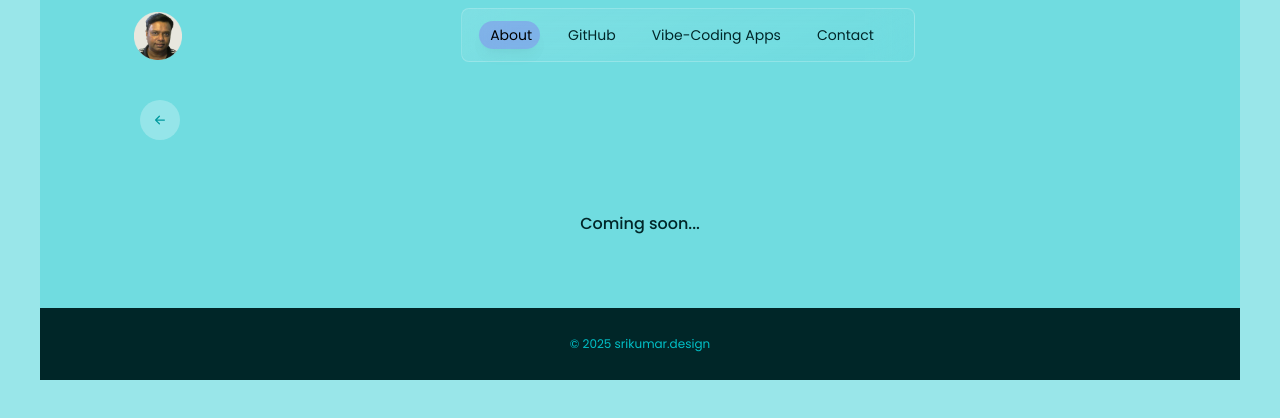
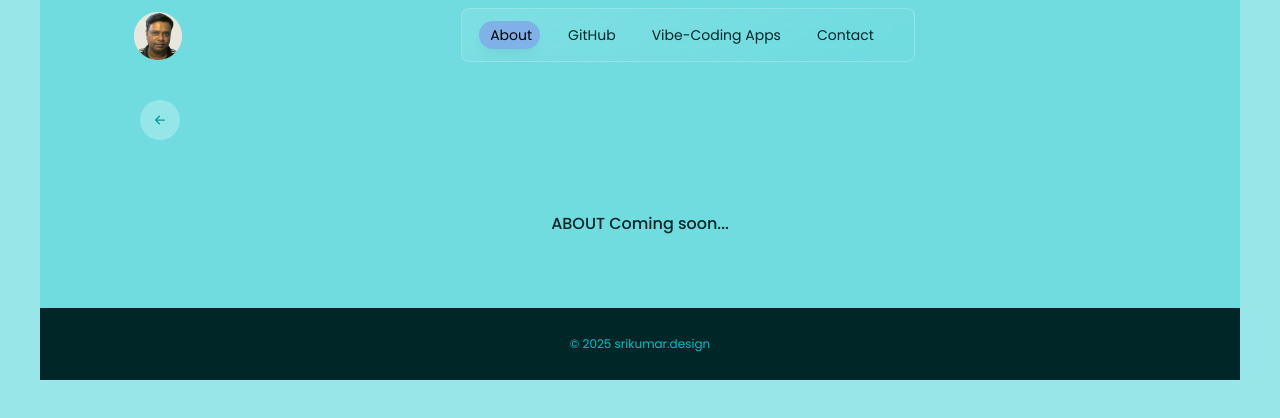
Before and after one commit to iuixd/iuixd.github.io, a React (Vite) app: page /about in a window 1280 px wide. Shown: the top 418 px of the page. Built offline with nearby package versions, Linux system fonts and the light colour scheme.

Commit message:
updated subpages

```diff
--- a/src/components/About.jsx
+++ b/src/components/About.jsx
@@ -51,7 +51,7 @@ const About = () => {
               </svg>
             </Link>
             <p className="h-full text-turquoise-900 font-medium size-3.5 w-full py-18 text-center justify-center">
-              Coming soon...
+              ABOUT Coming soon...
             </p>
           </div>
 
--- a/src/components/Contact.jsx
+++ b/src/components/Contact.jsx
@@ -49,7 +49,7 @@ const Contact = () => {
               </svg>
             </Link>
             <p className="h-full text-turquoise-900 font-medium size-3.5 w-full py-18 text-center justify-center">
-              Coming soon...
+              CONTACT Coming soon...
             </p>
           </div>
 
--- a/src/components/GitHub.jsx
+++ b/src/components/GitHub.jsx
@@ -49,7 +49,7 @@ const GitHub = () => {
               </svg>
             </Link>
             <p className="h-full text-turquoise-900 font-medium size-3.5 w-full py-18 text-center justify-center">
-              Coming soon...
+              GITHUB Coming soon...
             </p>
           </div>
 
```
